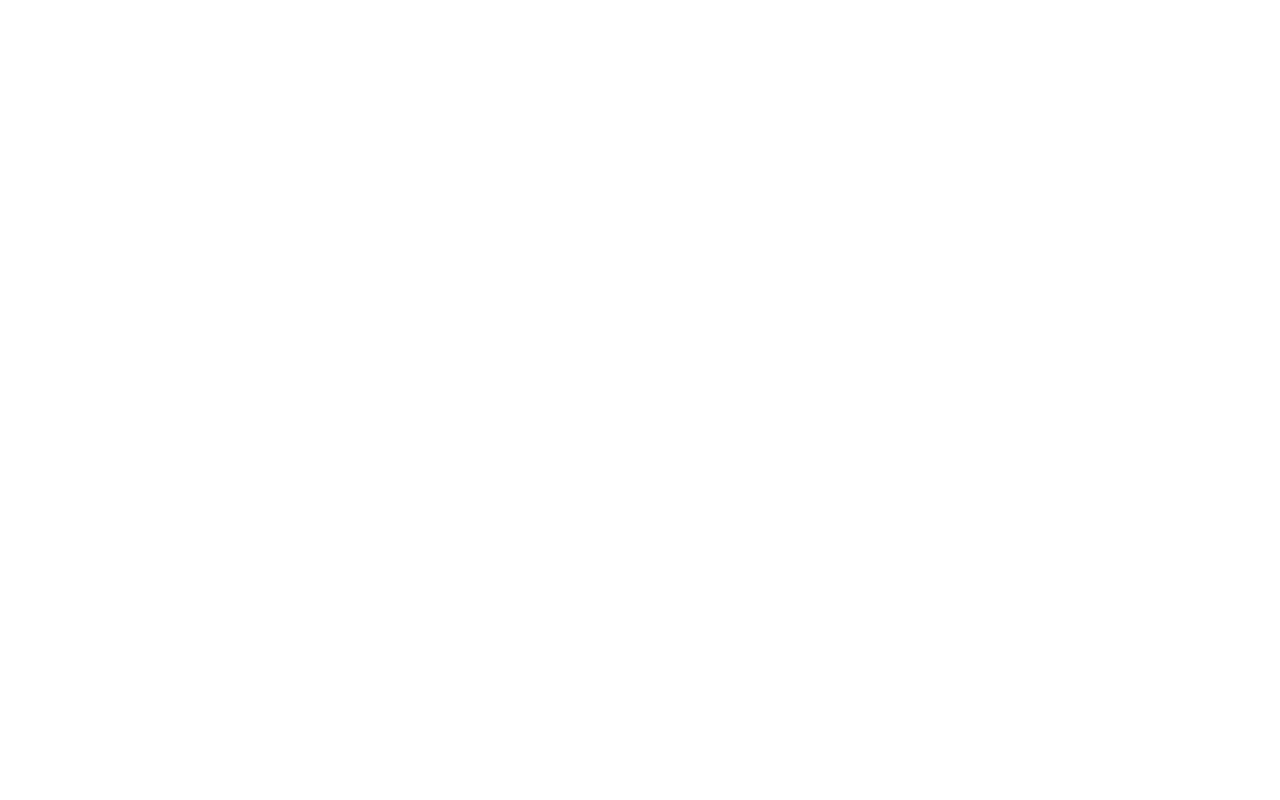
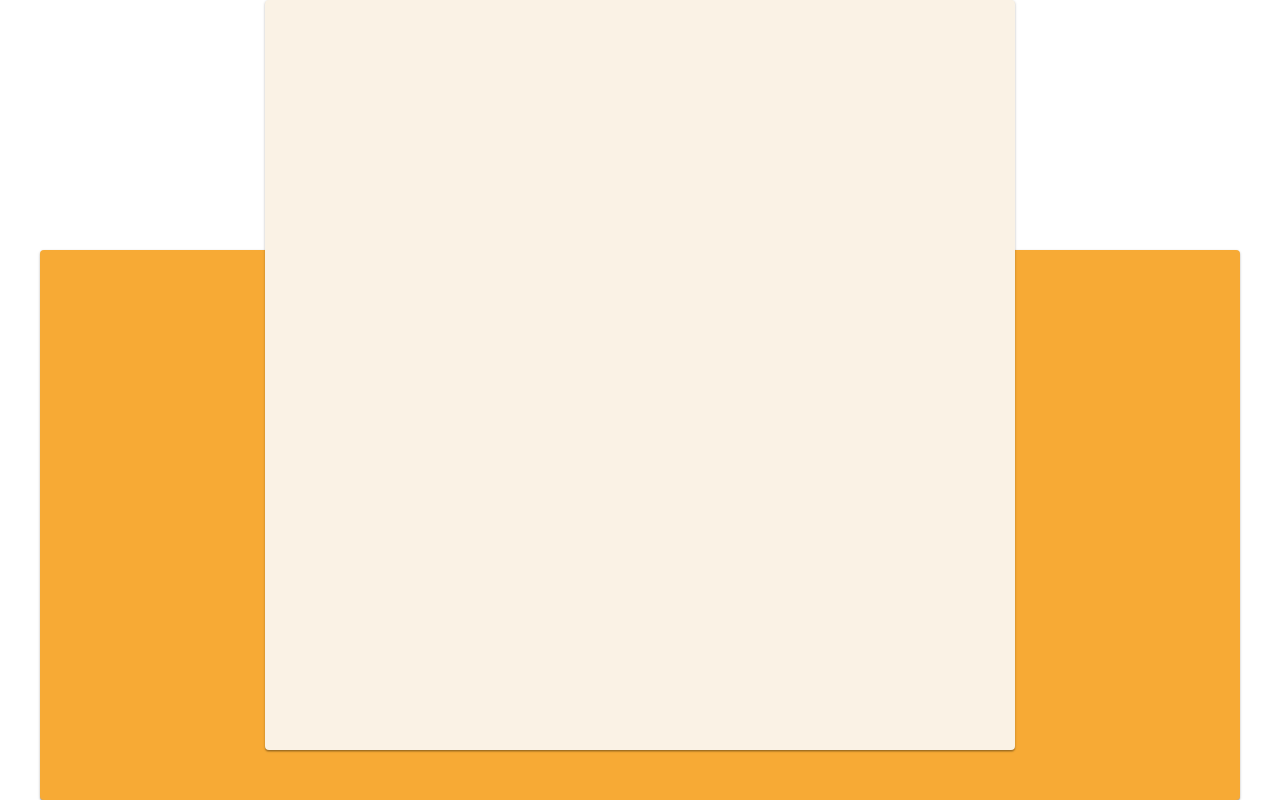
Before and after one commit to MalgoskaBou/AplikacjaPogodowa, a website built with webpack: page src/index.html in a window 1280 px wide. Built offline with nearby package versions, Linux system fonts and the light colour scheme.

Commit message:
Add basic html and css for  main frames

```diff
--- a/src/index.html
+++ b/src/index.html
@@ -9,6 +9,13 @@
 </head>
 
 <body>
+    <div class="container">
+        <div class="background-frame">
+            <div class="background-frame__color"></div>
+            <div class="app-frame"></div>
+        </div>
+    </div>
+    </div>
 
 
 </body>
--- /dev/null
+++ b/src/styles/app-frame.css
@@ -0,0 +1,10 @@
+.app-frame {
+    grid-column: 2 / 3;
+    grid-row: 1 / 3;
+    align-self: stretch;
+    justify-self: stretch;
+    background: #FAF2E5;
+    box-shadow: 0px 1px 3px rgba(0, 0, 0, 0.2), 0px 2px 1px rgba(0, 0, 0, 0.12), 0px 1px 1px rgba(0, 0, 0, 0.14);
+    border-radius: 4px;
+
+}
--- /dev/null
+++ b/src/styles/background-frame.css
@@ -0,0 +1,18 @@
+.background-frame {
+    grid-column: 2 / span 1;
+    grid-row: 2 / span 1;
+    display: grid;
+    grid-template-columns: 1fr minmax(600px, 750px) 1fr;
+    grid-template-rows: minmax(200px, 250px) minmax(400px, 500px) 1fr;
+    justify-items: stretch;
+    align-items: stretch;
+    position: relative;
+}
+
+.background-frame__color {
+    grid-column: 1 / 4;
+    grid-row: 2 / 4;
+    background: #F7AA35;
+    box-shadow: 0px 1px 3px rgba(0, 0, 0, 0.2), 0px 2px 1px rgba(0, 0, 0, 0.12), 0px 1px 1px rgba(0, 0, 0, 0.14);
+    border-radius: 4px;
+}
--- /dev/null
+++ b/src/styles/base.css
@@ -0,0 +1,9 @@
+.container {
+    width: 100vw;
+    height: 100vh;
+    display: grid;
+    grid-template-columns: 1fr minmax(800px, 1200px) 1fr;
+    grid-template-rows: 1fr minmax(600px, 850px) 1fr;
+    justify-items: stretch;
+    align-items: stretch;
+}
--- a/src/styles/main.css
+++ b/src/styles/main.css
@@ -1 +1,4 @@
 @import 'reset.css';
+@import 'base.css';
+@import 'background-frame.css';
+@import 'app-frame.css';
```
